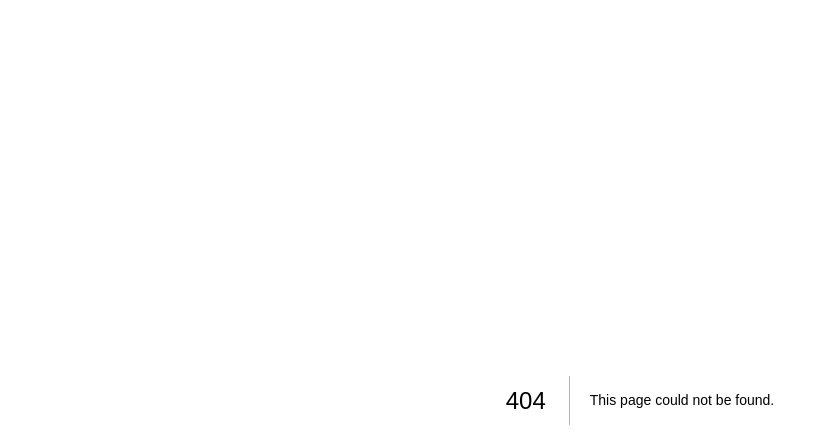
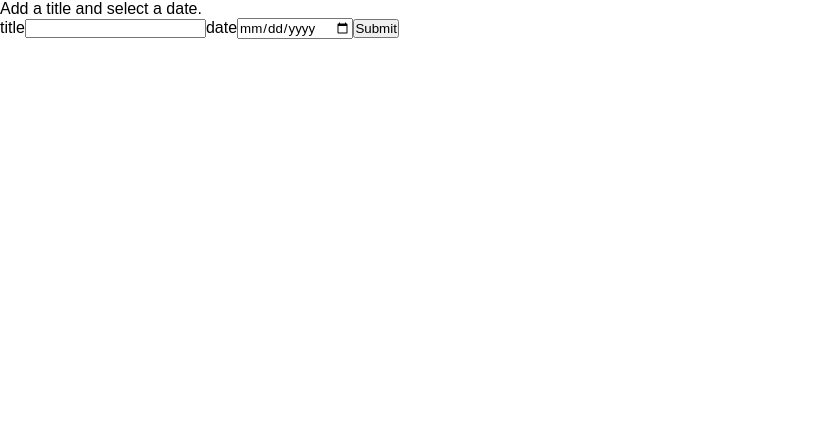
Before and after one commit to Saeka03/booking, a Next.js app: page /addEvent in a window 1280 px wide. Before the commit this address had no page. Shown: the top 448 px of the page, without its empty margins (0-833 px from the left). Built offline with nearby package versions, Linux system fonts and the light colour scheme.

Commit message:
Add add event (#8)
Co-authored-by: saeka K <saekak@letspair.local>

```diff
--- /dev/null
+++ b/src/app/addEvent/page.tsx
@@ -0,0 +1,62 @@
+"use client";
+
+import React, { ChangeEvent, FormEvent, useState } from "react";
+
+function addEvent() {
+  const [title, setTitle] = useState<string>("");
+  const [date, setDate] = useState<string>("yyyy-mm-dd");
+
+  const titleHandler = (e: ChangeEvent<HTMLInputElement>) => {
+    setTitle(e.target.value);
+    console.log(e.target.value);
+  };
+
+  const dateHandler = (e: ChangeEvent<HTMLInputElement>) => {
+    setDate(e.target.value);
+    console.log(e.target.value);
+  };
+
+  const submitHandler = async (e: FormEvent<HTMLFormElement>) => {
+    e.preventDefault();
+
+    const url = "http://localhost:3000/api/events";
+    const data = {
+      title: title,
+      start: new Date(date),
+      end: new Date(date),
+      display: "block",
+    };
+
+    try {
+      const response = await fetch(url, {
+        method: "POST",
+        body: JSON.stringify(data),
+      });
+
+      if (!response.ok) {
+        throw new Error("Faile to post the event.");
+      }
+    } catch (error) {
+      console.error(error);
+    }
+  };
+
+  return (
+    <div>
+      Add a title and select a date.
+      <form onSubmit={submitHandler}>
+        <label htmlFor="title">
+          title
+          <input type="text" onChange={titleHandler} value={title} />
+        </label>
+        <label htmlFor="title">
+          date
+          <input type="date" onChange={dateHandler} value={date} />
+        </label>
+        <button>Submit</button>
+      </form>
+    </div>
+  );
+}
+
+export default addEvent;
--- a/src/app/components/BookingTable.tsx
+++ b/src/app/components/BookingTable.tsx
@@ -5,9 +5,9 @@ import resourceTimelinePlugin from "@fullcalendar/resource-timeline";
 import timeGridPlugin from "@fullcalendar/timegrid";
 import { EventClickArg } from "@fullcalendar/core";
 import { useEffect, useState } from "react";
-// import { fetchEvents } from "../api/eventsAPI";
 import styles from "./BookingTable.module.scss";
 import { Event } from "../stores/eventStore";
+import Link from "next/link";
 
 type BookingTableProps = {
   openModalHandler: (arg: EventClickArg) => void;
@@ -59,6 +59,9 @@ export default function BookingTable({ openModalHandler }: BookingTableProps) {
         events={events}
         eventColor="#03440c"
       />
+      <Link href="/addEvent">
+        <button>Add Event</button>
+      </Link>
     </div>
   );
 }
```
